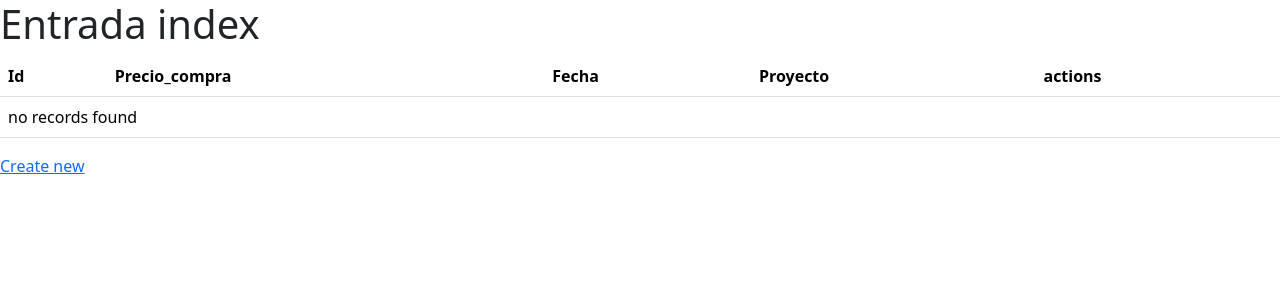
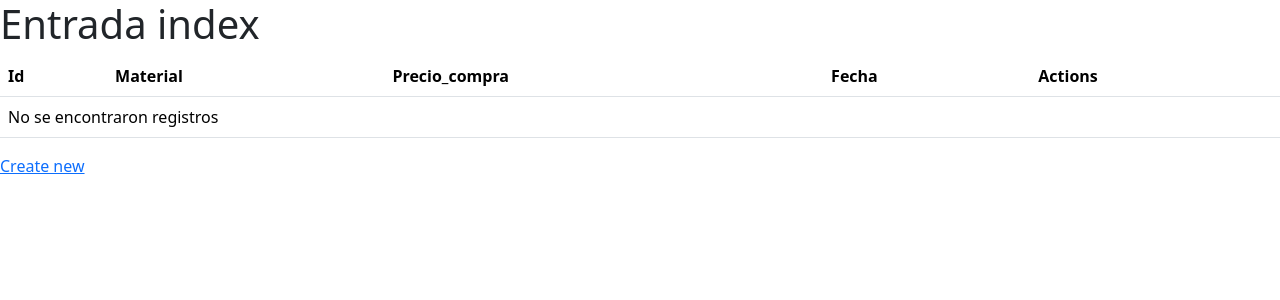
Before and after one commit to VicReyes1/ordenes_servicio, a Symfony app: template templates/entrada/index.html.twig in a window 1280 px wide. Shown: the top 300 px of the page. Run offline with Twig, Linux system fonts and the light colour scheme; the template is opened without the code that fills it, so the values that code supplies are empty; some libraries are stand-ins or nearby versions.

Commit message:
Arreglar material -> Material

```diff
--- a/templates/entrada/index.html.twig
+++ b/templates/entrada/index.html.twig
@@ -3,25 +3,27 @@
 {% block title %}Entrada index{% endblock %}
 
 {% block body %}
+
     <h1>Entrada index</h1>
 
     <table class="table">
         <thead>
             <tr>
                 <th>Id</th>
+                <th>Material</th>
                 <th>Precio_compra</th>
                 <th>Fecha</th>
-                <th>Proyecto</th>
-                <th>actions</th>
+                <th>Actions</th>
             </tr>
         </thead>
         <tbody>
         {% for entrada in entradas %}
             <tr>
                 <td>{{ entrada.id }}</td>
+                <td>{{ entrada.material.nombre }}</td>
+                <td>{{ entrada.material.precio }}</td>
                 <td>{{ entrada.precioCompra }}</td>
                 <td>{{ entrada.fecha ? entrada.fecha|date('Y-m-d') : '' }}</td>
-                <td>{{ entrada.proyecto }}</td>
                 <td>
                     <a href="{{ path('app_entrada_show', {'id': entrada.id}) }}">show</a>
                     <a href="{{ path('app_entrada_edit', {'id': entrada.id}) }}">edit</a>
@@ -29,7 +31,7 @@
             </tr>
         {% else %}
             <tr>
-                <td colspan="5">no records found</td>
+                <td colspan="6">No se encontraron registros</td>
             </tr>
         {% endfor %}
         </tbody>
--- a/templates/entrada/show.html.twig
+++ b/templates/entrada/show.html.twig
@@ -19,10 +19,8 @@
                 <th>Fecha</th>
                 <td>{{ entrada.fecha ? entrada.fecha|date('Y-m-d') : '' }}</td>
             </tr>
-            <tr>
-                <th>Proyecto</th>
-                <td>{{ entrada.proyecto }}</td>
-            </tr>
+
+
         </tbody>
     </table>
 
```
Also changed, not shown: src/Form/EntradaType.php (+4 -3 lines), templates/entrada/_form.html.twig (+8 -0 lines).
